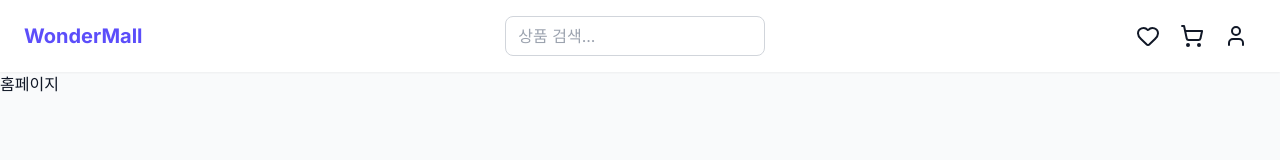
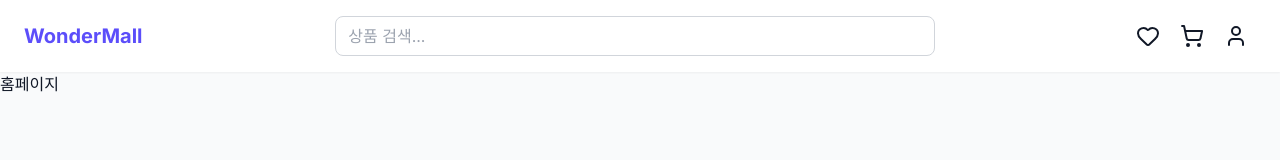
Before and after one commit to SanginJeong/wm, a React (Vite) app in the folder apps/web/: page / in a window 1280 px wide. Shown: the top 160 px of the page. Built offline with nearby package versions, Linux system fonts and the light colour scheme.

Commit message:
feat: Header structure change

```diff
--- a/apps/web/src/components/layout/Header.tsx
+++ b/apps/web/src/components/layout/Header.tsx
@@ -5,9 +5,16 @@ import { HeartIcon, LogInIcon, ShoppingCartIcon, UserIcon } from "lucide-react";
 
 const StyledHeaderContent = styled.div`
   display: flex;
+  flex-wrap: wrap;
   justify-content: space-between;
   align-items: center;
   padding: ${({ theme }) => theme.spacing[4]} 0;
+  gap: ${({ theme }) => theme.spacing[2]};
+
+  @media (min-width: ${({ theme }) => theme.breakpoints.md}) {
+    flex-wrap: nowrap;
+    gap: ${({ theme }) => theme.spacing[4]};
+  }
 `;
 
 const StyledTitle = styled(Link)`
@@ -17,10 +24,31 @@ const StyledTitle = styled(Link)`
   text-decoration: none;
 `;
 
+const StyledInputWrapper = styled.div`
+  order: 1;
+  width: 100%;
+
+  @media (min-width: ${({ theme }) => theme.breakpoints.md}) {
+    order: 0;
+    width: auto;
+    flex: 1;
+    max-width: 400px;
+  }
+
+  @media (min-width: ${({ theme }) => theme.breakpoints.lg}) {
+    max-width: 600px;
+  }
+`;
+
 const StyledAuthActions = styled.div`
   display: flex;
   align-items: center;
   gap: ${({ theme }) => theme.spacing[1]};
+  margin-left: auto;
+
+  @media (min-width: ${({ theme }) => theme.breakpoints.md}) {
+    margin-left: 0;
+  }
 `;
 
 const Header = () => {
@@ -29,7 +57,10 @@ const Header = () => {
   return (
     <StyledHeaderContent>
       <StyledTitle to="/">WonderMall</StyledTitle>
-      <Input placeholder="상품 검색..." />
+
+      <StyledInputWrapper>
+        <Input placeholder="상품 검색..." fullWidth />
+      </StyledInputWrapper>
 
       {isLoggedIn ? (
         <StyledAuthActions>
```
Also changed, not shown: packages/ui/src/components/Input/Input.tsx (+5 -7 lines).
